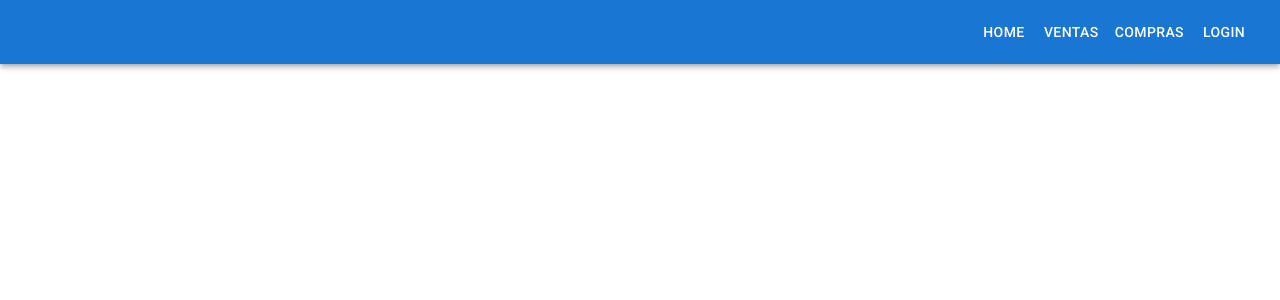
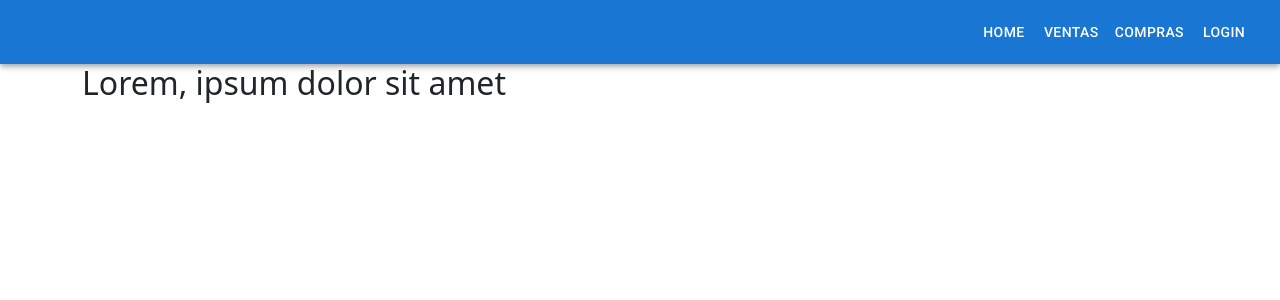
Before and after one commit to No-Country/c12-g21-m-java-react, a React (Vite) app in the folder Frontend/proyecto-nocountry/: page /vender in a window 1280 px wide. Shown: the top 300 px of the page. Built offline with nearby package versions, Linux system fonts and the light colour scheme.

Commit message:
se actualiza pagina formulario para venta

```diff
--- a/Frontend/proyecto-nocountry/src/App.jsx
+++ b/Frontend/proyecto-nocountry/src/App.jsx
@@ -3,7 +3,7 @@ import Home from "./pages/home/Home.jsx";
 import Compras from "./pages/compras/Compras.jsx";
 import Login from "./pages/login/Login.jsx";
 import Ventas from "./pages/ventas/Ventas.jsx";
-import quieroVender from "./pages/quieroVender/quieroVender.jsx";
+import Vender from "./pages/vender/vender.jsx";
 import Navbar from "./components/navbar/Navbar.jsx";
 import HomeIcon from "@mui/icons-material/Home";
 import MonetizationOnIcon from "@mui/icons-material/MonetizationOn";
@@ -42,7 +42,7 @@ const App = () => {
         <Route path="/compras" element={<Compras />} />
         <Route path="/ventas" element={<Ventas />} />
         <Route path="/login" element={<Login />} />
-        <Route path="/quierovender" element={<quieroVender />} />
+        <Route path="/vender" element={<Vender />} />
       </Routes>
     </>
   );
--- a/Frontend/proyecto-nocountry/src/pages/quieroVender/quieroVender.jsx
+++ /dev/null
@@ -1,7 +0,0 @@
-const quieroVender = () => {
-  return (
-    <h1>quieroVender</h1>
-  )
-}
-
-export default quieroVender
--- /dev/null
+++ b/Frontend/proyecto-nocountry/src/pages/vender/Vender.jsx
@@ -0,0 +1,14 @@
+import { Container } from "react-bootstrap";
+
+const Vender = () => {
+    return (
+        <Container maxWidth="md" className="main-vender">
+            <div className='tittle-vender'>
+                <h2>Lorem, ipsum dolor sit amet</h2>
+            </div>
+            <div className='form-vender'></div>
+        </Container>
+    )
+}
+
+export default Vender
--- a/Frontend/proyecto-nocountry/src/pages/ventas/Ventas.jsx
+++ b/Frontend/proyecto-nocountry/src/pages/ventas/Ventas.jsx
@@ -11,7 +11,7 @@ const Ventas = () => {
         <h2>Lorem, ipsum dolor sit amet</h2>
       </div>
       <div className="btn-venta-container">
-        <Link to="/quierovender"><Button variant="contained">VENDER MI PRODUCTO</Button></Link>
+        <Link to="/vender"><Button variant="contained">VENDER MI PRODUCTO</Button></Link>
       </div>
       <div className="consejo-venta">
         <Card title={"Consejos de venta para vos"}
```
Also changed, not shown: Frontend/proyecto-nocountry/src/pages/quieroVender/quieroVender-style.css (deleted).
